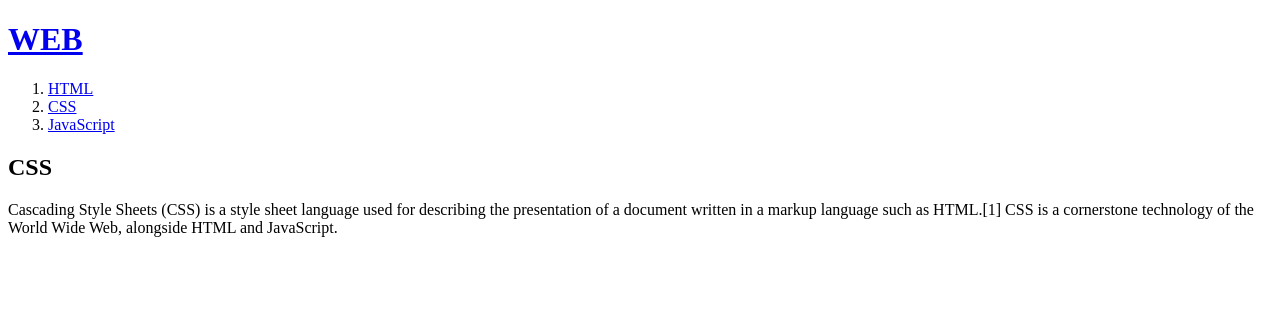
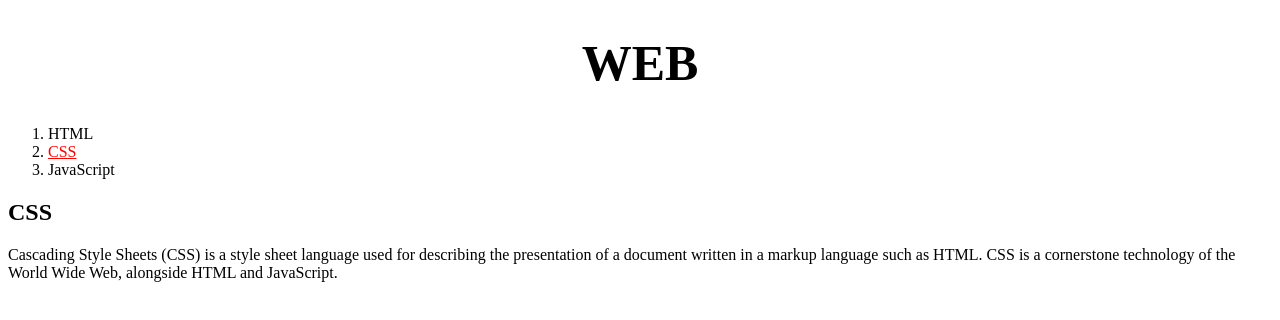
Before and after one commit to donghoon41/basic-practice-Hoon, a plain HTML site: page 2.html in a window 1280 px wide. Drawn offline with Linux system fonts and the light colour scheme.

Commit message:
property

```diff
--- a/2.html
+++ b/2.html
@@ -3,17 +3,31 @@
 <head>
   <title>WEB1-CSS</title>
   <meta charset="utf-8">
+  <style>
+    a {
+      color:black;
+      text-decoration: none;
+    }
+    h1 {
+      font-size: 50px;
+      text-align: center;
+    }
+  </style>
 </head>
 <body>
   <h1><a href="index.html">WEB</a></h1>
 <ol>
   <li><a href="1.html">HTML</a></li>
-  <li><a href="2.html">CSS</a></li>
+  <li><a href="2.html"
+  style="color:red;text-decoration:underline">CSS</a></li>
   <li><a href="3.html">JavaScript</a></li>
 </ol>
 <h2>CSS</h2>
 <p>
-  Cascading Style Sheets (CSS) is a style sheet language used for describing the presentation of a document written in a markup language such as HTML.[1] CSS is a cornerstone technology of the World Wide Web, alongside HTML and JavaScript.
+  Cascading Style Sheets (CSS) is a style sheet language used for
+  describing the presentation of a document written in a markup language
+  such as HTML. CSS is a cornerstone technology of the World Wide Web,
+  alongside HTML and JavaScript.
 </p>
 </body>
 </html>
```
